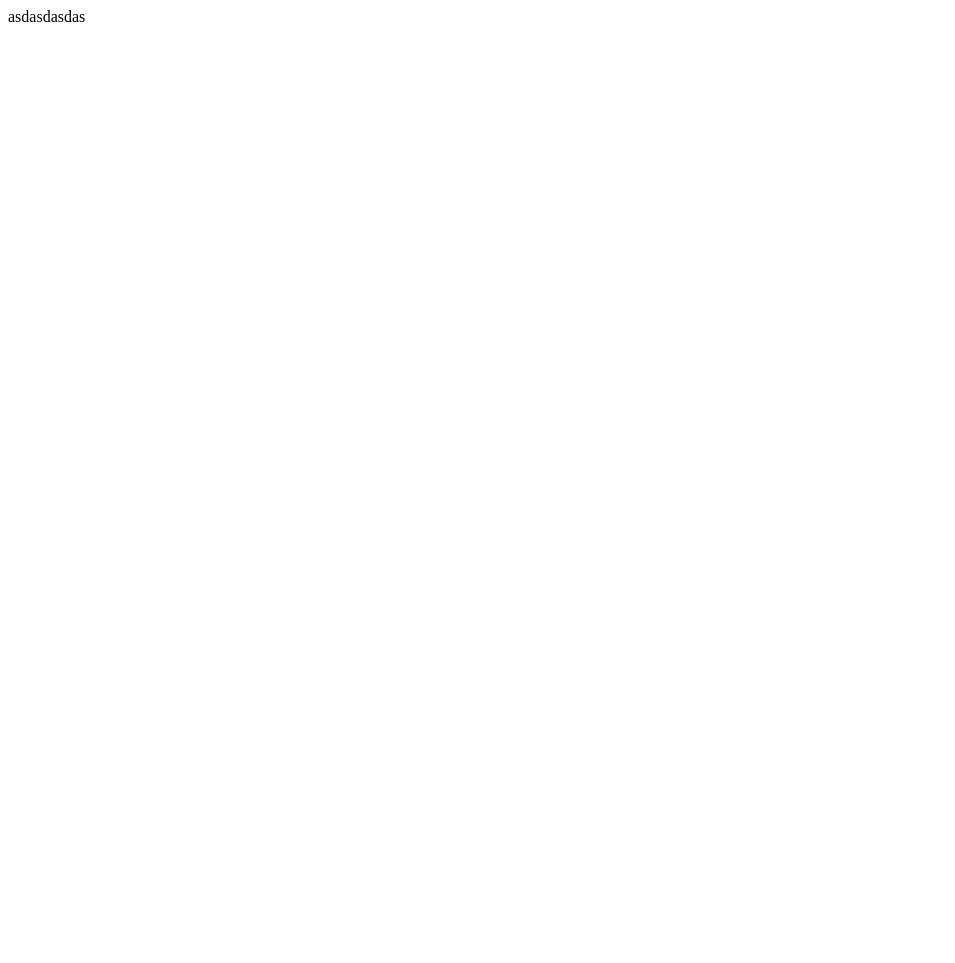
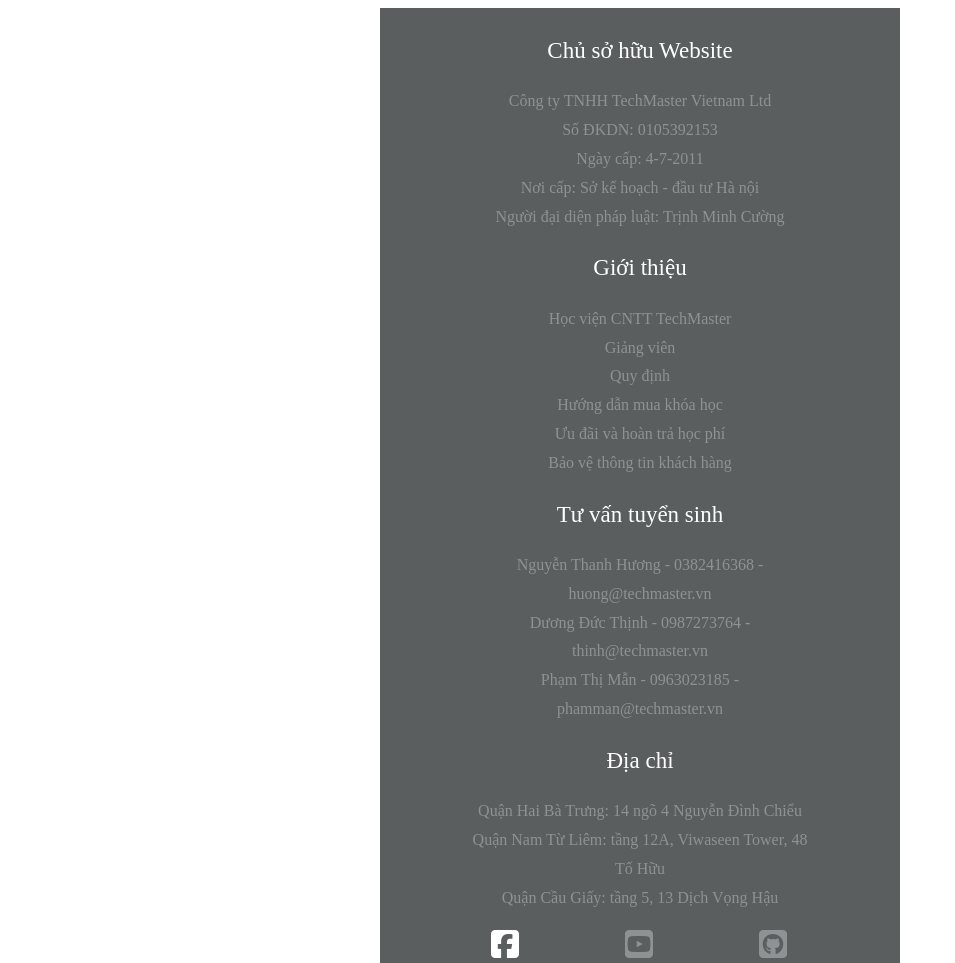
Before and after one commit to trducloc/btvn3footer, a plain HTML site: page index.html in a window 1280 px wide. Shown: the top 963 px of the page, without its empty margins (0-955 px from the left). Before the commit the page ends 800 px from the top, so only its background shows below. Drawn offline with Linux system fonts and the light colour scheme.

Commit message:
crt footer

```diff
--- /dev/null
+++ b/assets/css/styles.css
@@ -0,0 +1,26 @@
+.container {
+    width: 400px;
+    background-color: #5a5e5f;
+    margin: auto;
+    padding: 20px 60px;
+}
+
+.noidung {
+    text-align:center;
+    color:rgb(143, 146, 149);
+    padding-left: 25px;
+    padding-right:25px;
+}
+
+.title1, .title2, .title3, .title4 {
+    text-align:center;
+    color:rgb(255, 255, 255);
+    font-size:23px;
+    margin:2px 0;
+}
+
+p {line-height: 1.8;}
+
+a{text-decoration:none;}
+a:hover {color: #d8d8d8;}
+a{color: rgb(143, 146, 149);}
--- a/index.html
+++ b/index.html
@@ -3,9 +3,42 @@
 <head>
     <meta charset="UTF-8">
     <meta name="viewport" content="width=device-width, initial-scale=1.0">
-    <title>Document</title>
+    <title>BTVN Footer</title>
+    <link rel="stylesheet" href="./assets/css/styles.css">
+    <script src="https://kit.fontawesome.com/e0b69f67c0.js"></script>
 </head>
 <body>
-    asdasdasdas
+    <div class="container">
+        <p class="title1"> Chủ sở hữu Website <br> </p>
+            <p class="noidung" style="text-align:center;"> <a href="https://techmaster.vn/">Công ty TNHH TechMaster Vietnam Ltd</a><br>
+                                                            Số ĐKDN: 0105392153 <br>
+                                                            Ngày cấp: 4-7-2011 <br>
+                                                            Nơi cấp: Sở kế hoạch - đầu tư Hà nội <br>
+                                                            Người đại diện pháp luật: Trịnh Minh Cường <br>
+            </p>
+        <p class="title2">Giới thiệu</p>
+            <p class="noidung" style="text-align:center;"> <a href="https://techmaster.vn/trungtam/trung-tam"> Học viện CNTT TechMaster</a> <br>
+                                                            <a href="https://techmaster.vn/trungtam/giang-vien">Giảng viên</a> <br>
+                                                            <a href="https://techmaster.vn/trungtam/quy-dinh-chung">Quy định</a> <br>
+                                                            <a href="https://techmaster.vn/trungtam/huong-dan-mua-khoa-hoc">Hướng dẫn mua khóa học</a><br>
+                                                            <a href="https://techmaster.vn/trungtam/uu-dai-va-hoan-tra-hoc-phi">Ưu đãi và hoàn trả học phí</a> <br>
+                                                            <a href="https://techmaster.vn/trungtam/bao-ve-thong-tin-khach-hang">Bảo vệ thông tin khách hàng</a> <br>
+            </p>
+        <p class="title3">Tư vấn tuyển sinh</p>
+            <p class="noidung" style="text-align:center;">  <a href="https://techmaster.vn/">Nguyễn Thanh Hương - 0382416368 - huong@techmaster.vn</a><br>
+                                                            <a href="https://techmaster.vn/">Dương Đức Thịnh - 0987273764 - thinh@techmaster.vn</a><br>
+                                                            <a href="https://techmaster.vn/">Phạm Thị Mẫn - 0963023185 - phamman@techmaster.vn</a> <br>
+            </p>
+        <p class="title4">Địa chỉ</p>
+            <p class="noidung" style="text-align:center;">  <a href="https://s.net.vn/BVyO">Quận Hai Bà Trưng: 14 ngõ 4 Nguyễn Đình Chiểu</a> <br>
+                                                            <a href="https://s.net.vn/8yGO">Quận Nam Từ Liêm: tầng 12A, Viwaseen Tower, 48 Tố Hữu</a> <br>
+                                                            <a href="https://s.net.vn/k4YS">Quận Cầu Giấy: tầng 5, 13 Dịch Vọng Hậu</a> <br>
+
+            </p>
+            <a class="facebook" href="https://www.facebook.com/techmastervn/?fref=ts" target="_blank" style="color:white;"><i class="fab fa-facebook-square fa-2x" style="margin:0 51px;"></i></a>
+            <a class="youtube" href="https://www.youtube.com/user/TechMasterVN" target="_blank"><i class="fab fa-youtube-square fa-2x" style="margin:0 51px;"></i></a>
+            <a class="github" href="https://github.com/arrowjs" target="_blank"><i class="fab fa-github-square fa-2x" style="margin:0 51px;"></i></a>
+
+    </div>
 </body>
 </html>
```
